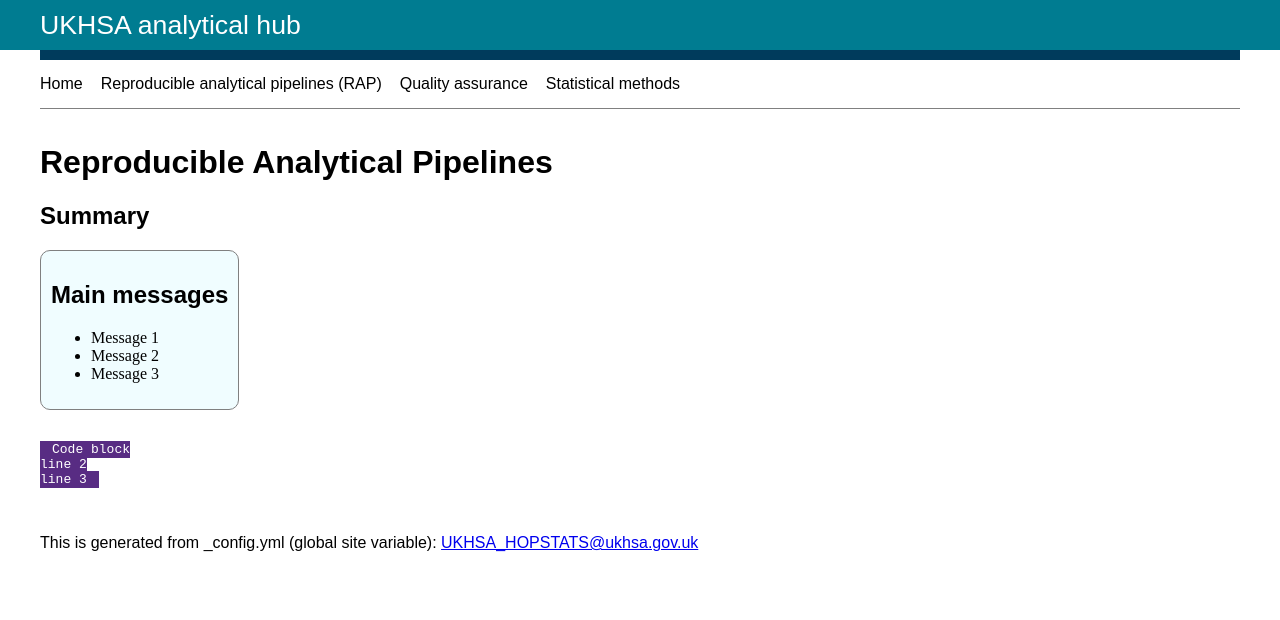
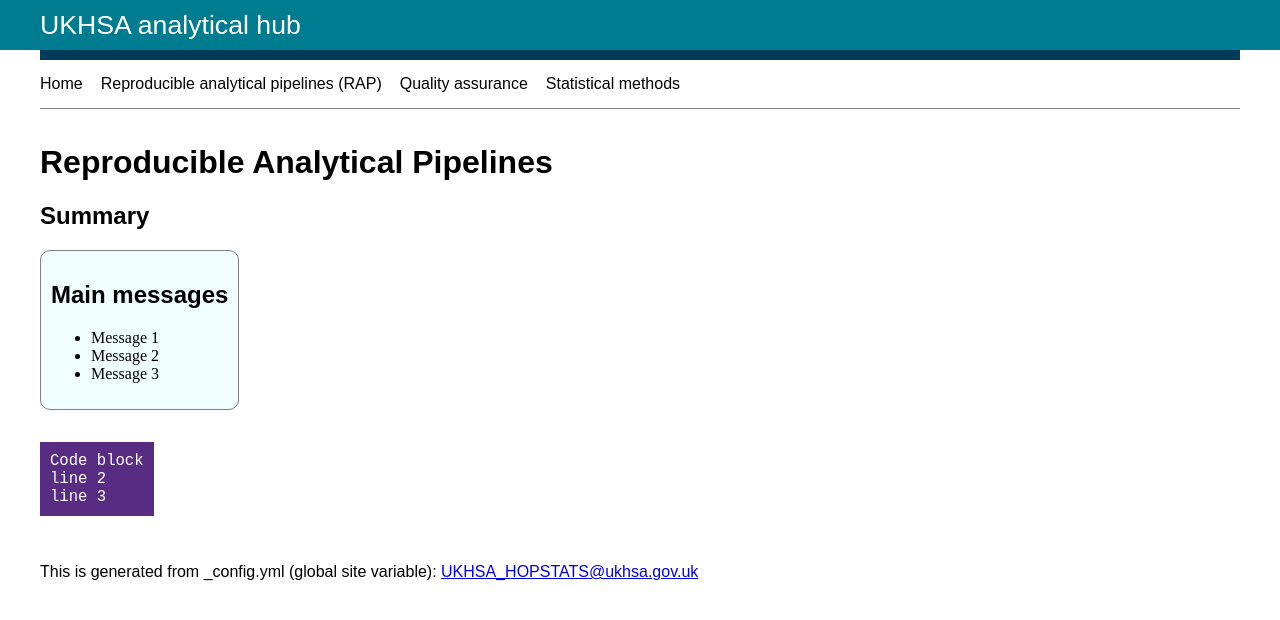
Before and after one commit to BenCuff/github-pages-test, a Jekyll site: the page built from docs/rap.md, in a window 1280 px wide. Shown: the top 620 px of the page. Built offline with Jekyll 4.4.1, drawn with Linux system fonts in a browser that asks for light colours.

Commit message:
Code block styling

```diff
--- a/docs/assets/styles.css
+++ b/docs/assets/styles.css
@@ -114,24 +114,11 @@
   display:none;
 }
 
-
-.code-block{
-  background: #582C83;
-  color: white;
-  padding: 1px 12px 1px 12px;
-  width: fit-content;
-}
-
-.code-block p{
-  font-family: monospace;
-  line-height: 5px;
-}
-
 code{
   background: #582C83;
   color: white;
-  padding: 1px 12px 1px 12px;
+  font-size: larger;
+  display: block;
   width: fit-content;
-  font-family: monospace;
-  line-height: 5px;
+  padding: 10px;
 }
```
